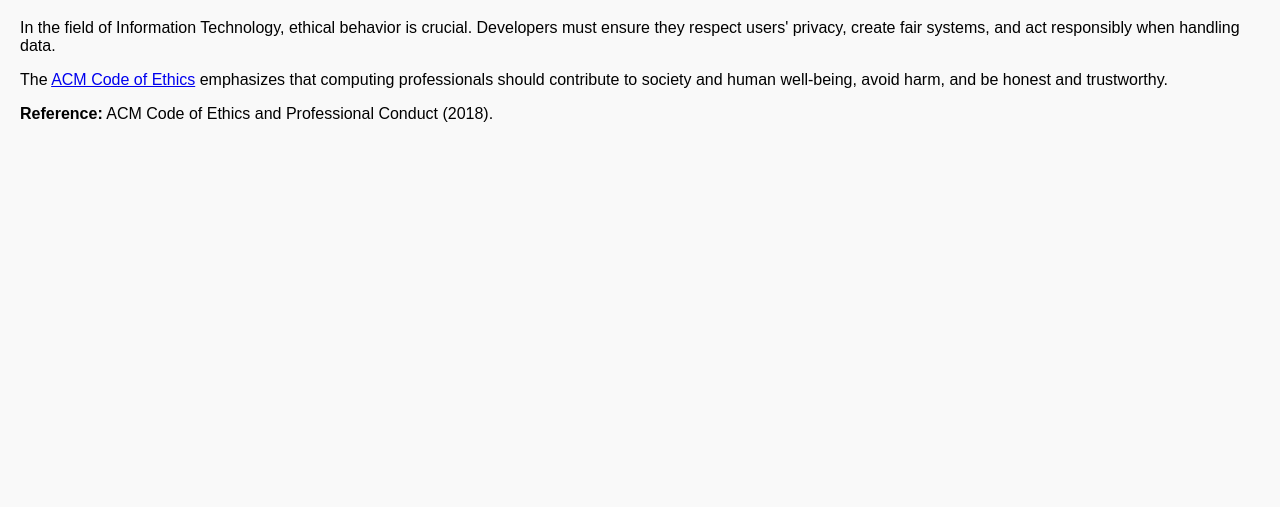
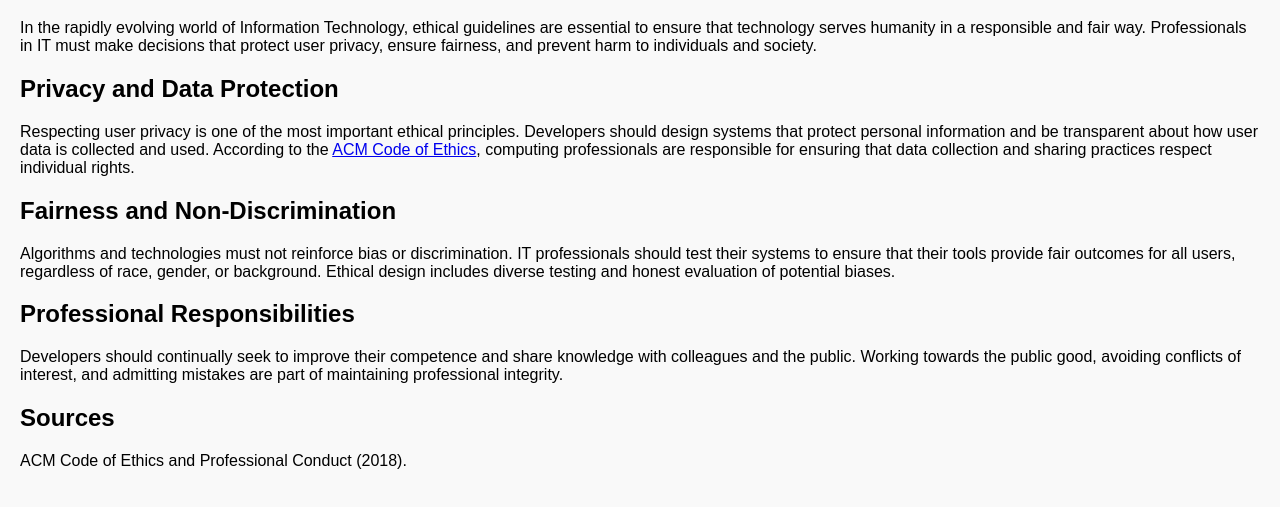
Before and after one commit to nawangmu/01335149, a plain HTML site: page ethics.html in a window 1280 px wide. Shown: the part 99-606 px from the top of the page. Drawn offline with Linux system fonts and the light colour scheme.

Commit message:
Update ethics.html

```diff
--- a/ethics.html
+++ b/ethics.html
@@ -17,9 +17,15 @@
 
 <h1>IT-Related Ethics</h1>
 
-<p>In the field of Information Technology, ethical behavior is crucial. Developers must ensure they respect users' privacy, create fair systems, and act responsibly when handling data.</p>
-<p>The <a href="https://www.acm.org/code-of-ethics">ACM Code of Ethics</a> emphasizes that computing professionals should contribute to society and human well-being, avoid harm, and be honest and trustworthy.</p>
-<p><strong>Reference:</strong> ACM Code of Ethics and Professional Conduct (2018).</p>
+<p>In the rapidly evolving world of Information Technology, ethical guidelines are essential to ensure that technology serves humanity in a responsible and fair way. Professionals in IT must make decisions that protect user privacy, ensure fairness, and prevent harm to individuals and society.</p>
+<h2>Privacy and Data Protection</h2>
+<p>Respecting user privacy is one of the most important ethical principles. Developers should design systems that protect personal information and be transparent about how user data is collected and used. According to the <a href="https://www.acm.org/code-of-ethics">ACM Code of Ethics</a>, computing professionals are responsible for ensuring that data collection and sharing practices respect individual rights.</p>
+<h2>Fairness and Non-Discrimination</h2>
+<p>Algorithms and technologies must not reinforce bias or discrimination. IT professionals should test their systems to ensure that their tools provide fair outcomes for all users, regardless of race, gender, or background. Ethical design includes diverse testing and honest evaluation of potential biases.</p>
+<h2>Professional Responsibilities</h2>
+<p>Developers should continually seek to improve their competence and share knowledge with colleagues and the public. Working towards the public good, avoiding conflicts of interest, and admitting mistakes are part of maintaining professional integrity.</p>
+<h2><strong>Sources</strong></h2>
+<p>ACM Code of Ethics and Professional Conduct (2018).</p>
 
 </body>
 </html>
```
